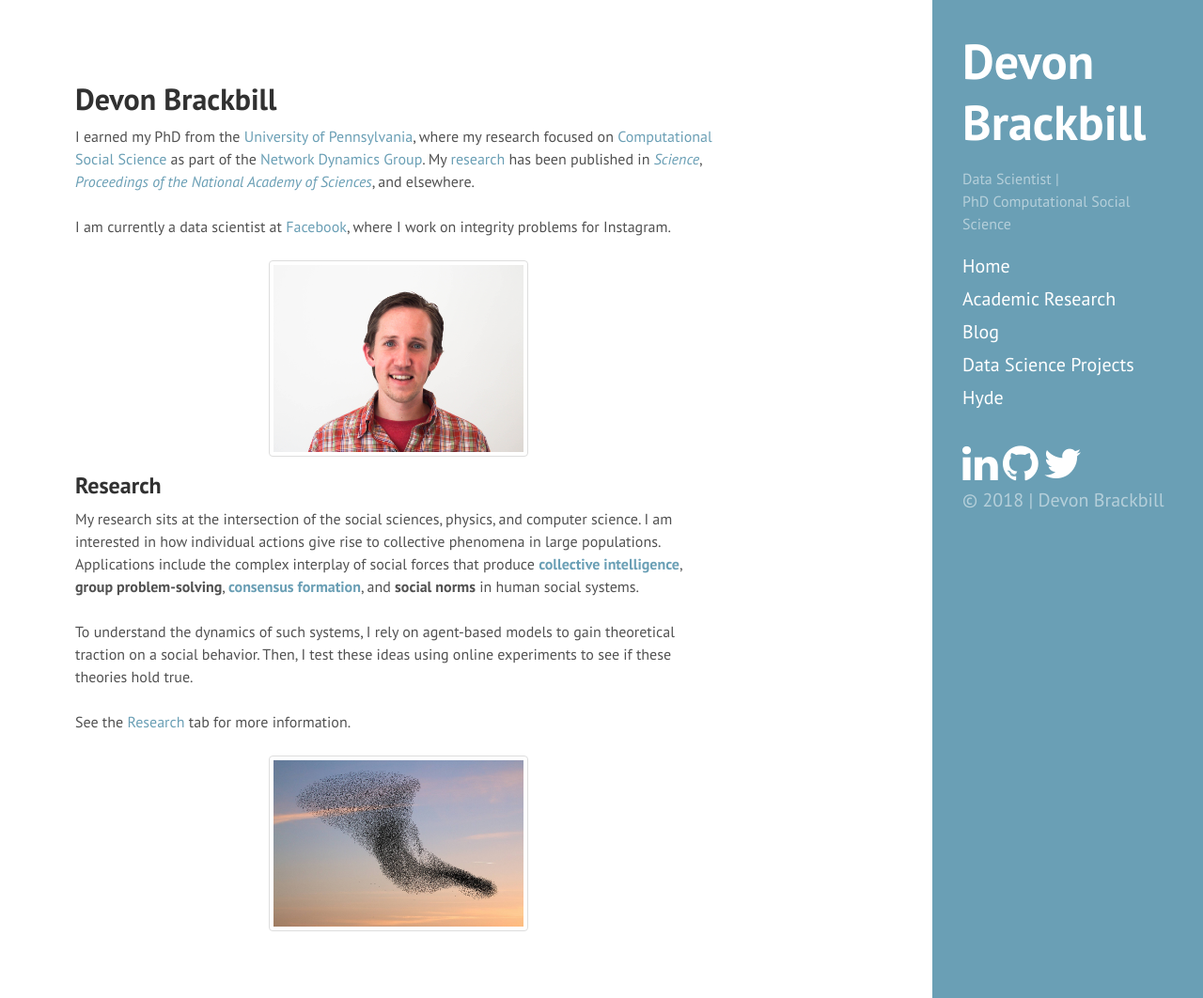
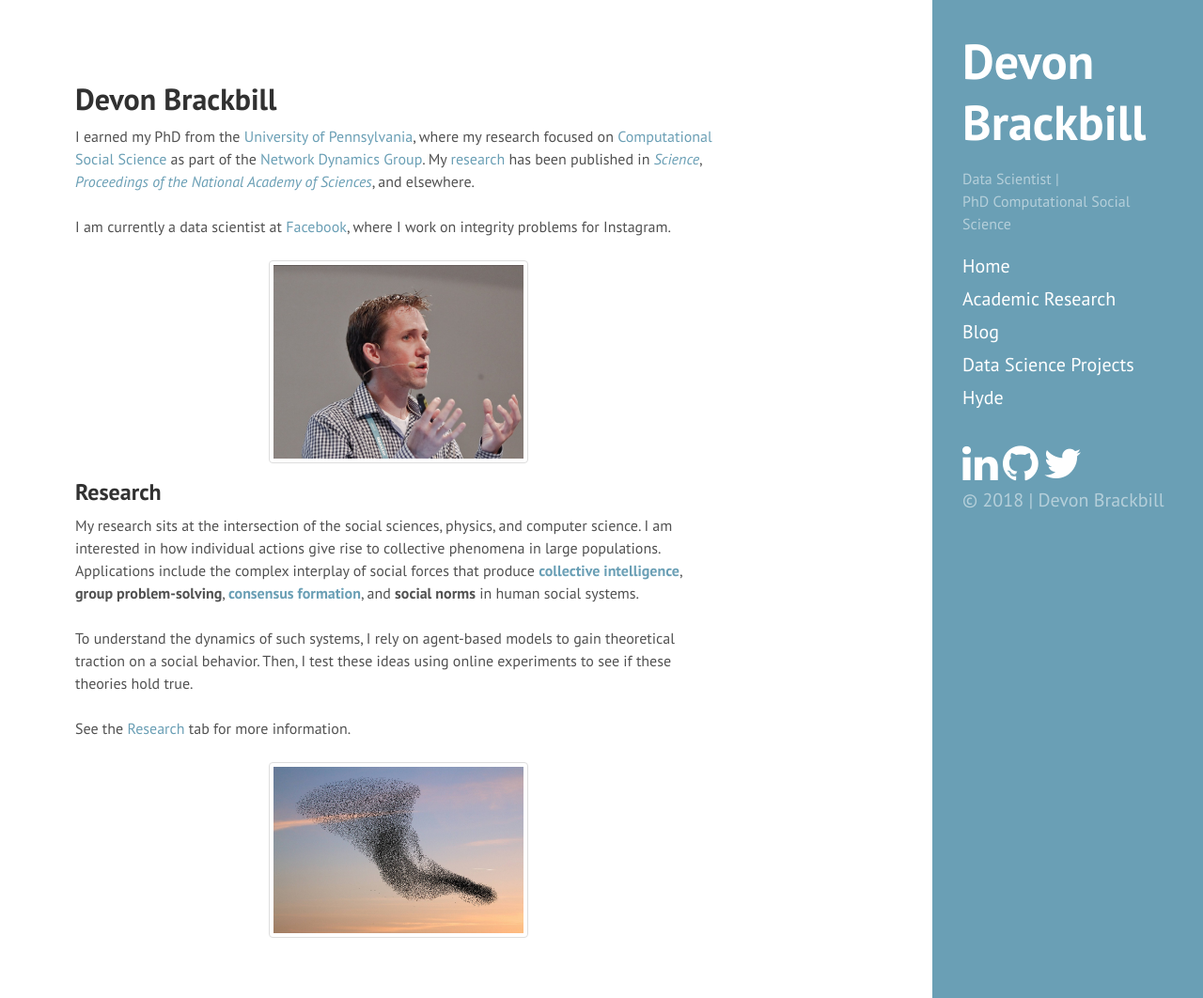
Before and after one commit to devonbrackbill/devonbrackbill.com, a Jekyll site: the page built from index.html, in a window 1280 px wide and 1062 px high. Shown: the whole window at 94% size. Built offline with Jekyll 4.4.1, drawn with Linux system fonts in a browser that asks for light colours; Markdown is read by kramdown in place of the engine named in the settings; the list of posts is cut into pages by our own code.

Commit message:
changed profile picture

```diff
--- a/index.html
+++ b/index.html
@@ -10,7 +10,7 @@ I earned my PhD from the <a href="https://www.asc.upenn.edu/people/students/devo
 <br><br>
 I am currently a data scientist at <a href="https://www.linkedin.com/in/devonbrackbill">Facebook</a>, where I work on integrity problems for Instagram.
 <br><br>
-<img src="/img/Devon.jpg" class="img-thumbnail">
+<img src="/img/me2.jpg" class="img-thumbnail">
 
 <a href="/academic-research"><h2>Research</h2></a>
 
```
Also changed, not shown: img/me2.jpg (added).
